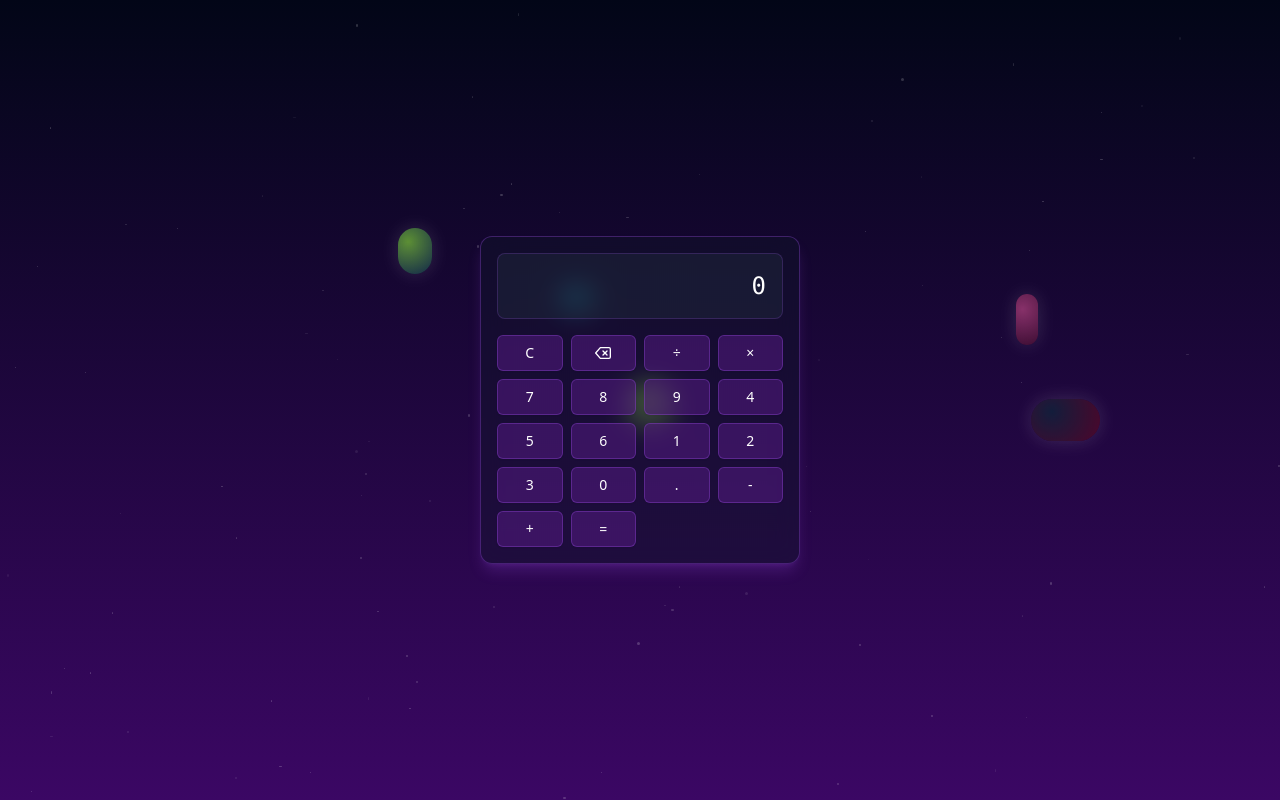
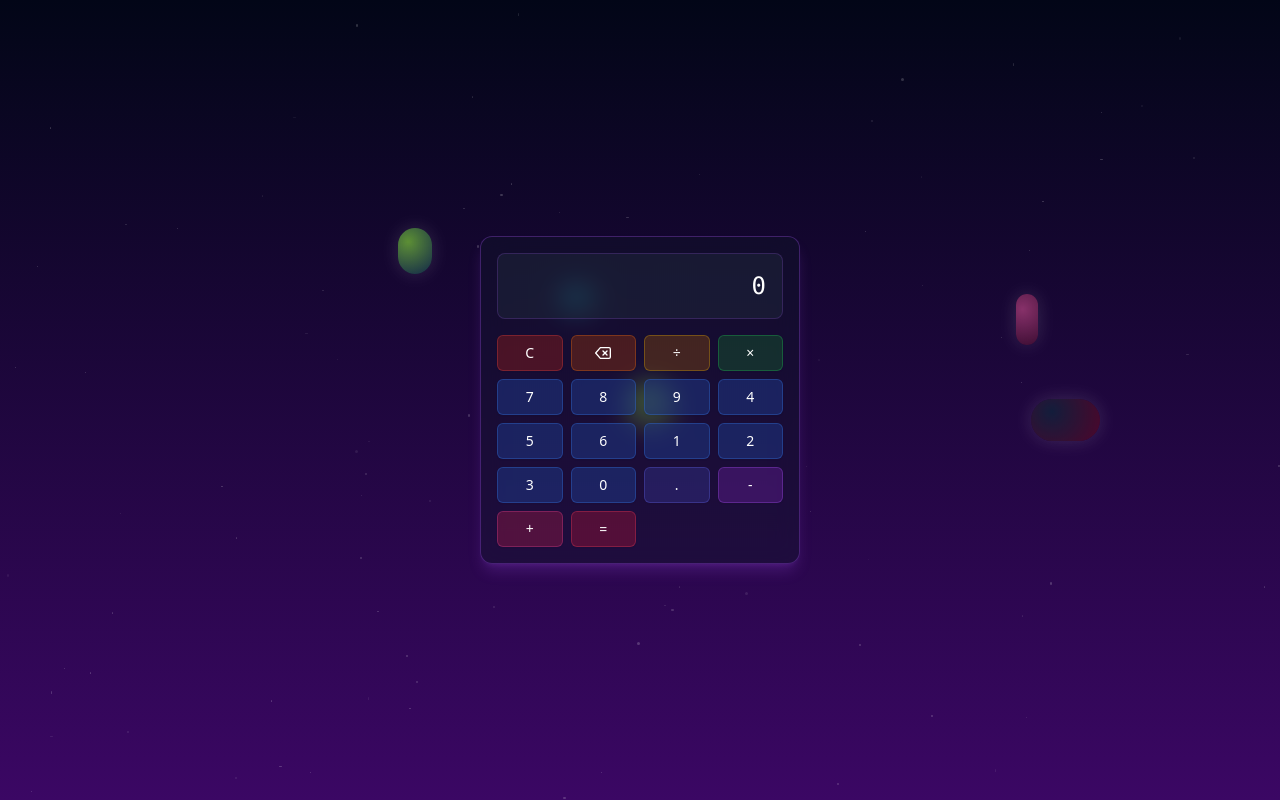
Before and after one commit to vocabotics/nightcalc, a React (Vite) app: page / in a window 1280 px wide. Built offline with nearby package versions, Linux system fonts and the light colour scheme.

Commit message:
Update: make each button a different colour...

```diff
--- a/src/components/Calculator/Calculator.tsx
+++ b/src/components/Calculator/Calculator.tsx
@@ -129,28 +129,28 @@ export function Calculator() {
             <div className="grid grid-cols-4 gap-2">
               <Button
                 variant="outline"
-                className="bg-purple-900 bg-opacity-50 text-white hover:bg-purple-800 hover:bg-opacity-70 border-purple-500 border-opacity-30"
+                className="bg-red-900 bg-opacity-50 text-white hover:bg-red-800 hover:bg-opacity-70 border-red-500 border-opacity-30"
                 onClick={clear}
               >
                 C
               </Button>
               <Button
                 variant="outline"
-                className="bg-purple-900 bg-opacity-50 text-white hover:bg-purple-800 hover:bg-opacity-70 border-purple-500 border-opacity-30"
+                className="bg-orange-900 bg-opacity-50 text-white hover:bg-orange-800 hover:bg-opacity-70 border-orange-500 border-opacity-30"
                 onClick={deleteLastDigit}
               >
                 <FiDelete />
               </Button>
               <Button
                 variant="outline"
-                className="bg-purple-900 bg-opacity-50 text-white hover:bg-purple-800 hover:bg-opacity-70 border-purple-500 border-opacity-30"
+                className="bg-yellow-900 bg-opacity-50 text-white hover:bg-yellow-800 hover:bg-opacity-70 border-yellow-500 border-opacity-30"
                 onClick={() => handleOperation('/')}
               >
                 ÷
               </Button>
               <Button
                 variant="outline"
-                className="bg-purple-900 bg-opacity-50 text-white hover:bg-purple-800 hover:bg-opacity-70 border-purple-500 border-opacity-30"
+                className="bg-green-900 bg-opacity-50 text-white hover:bg-green-800 hover:bg-opacity-70 border-green-500 border-opacity-30"
                 onClick={() => handleOperation('*')}
               >
                 ×
@@ -159,7 +159,7 @@ export function Calculator() {
                 <Button
                   key={num}
                   variant="outline"
-                  className="bg-purple-900 bg-opacity-50 text-white hover:bg-purple-800 hover:bg-opacity-70 border-purple-500 border-opacity-30"
+                  className="bg-blue-900 bg-opacity-50 text-white hover:bg-blue-800 hover:bg-opacity-70 border-blue-500 border-opacity-30"
                   onClick={() => handleNumber(num.toString())}
                 >
                   {num}
@@ -167,7 +167,7 @@ export function Calculator() {
               ))}
               <Button
                 variant="outline"
-                className="bg-purple-900 bg-opacity-50 text-white hover:bg-purple-800 hover:bg-opacity-70 border-purple-500 border-opacity-30"
+                className="bg-indigo-900 bg-opacity-50 text-white hover:bg-indigo-800 hover:bg-opacity-70 border-indigo-500 border-opacity-30"
                 onClick={() => handleNumber('.')}
               >
                 .
@@ -181,14 +181,14 @@ export function Calculator() {
               </Button>
               <Button
                 variant="outline"
-                className="bg-purple-900 bg-opacity-50 text-white hover:bg-purple-800 hover:bg-opacity-70 border-purple-500 border-opacity-30"
+                className="bg-pink-900 bg-opacity-50 text-white hover:bg-pink-800 hover:bg-opacity-70 border-pink-500 border-opacity-30"
                 onClick={() => handleOperation('+')}
               >
                 +
               </Button>
               <Button
                 variant="outline"
-                className="bg-purple-900 bg-opacity-50 text-white hover:bg-purple-800 hover:bg-opacity-70 border-purple-500 border-opacity-30"
+                className="bg-rose-900 bg-opacity-50 text-white hover:bg-rose-800 hover:bg-opacity-70 border-rose-500 border-opacity-30"
                 onClick={calculate}
               >
                 =
```
